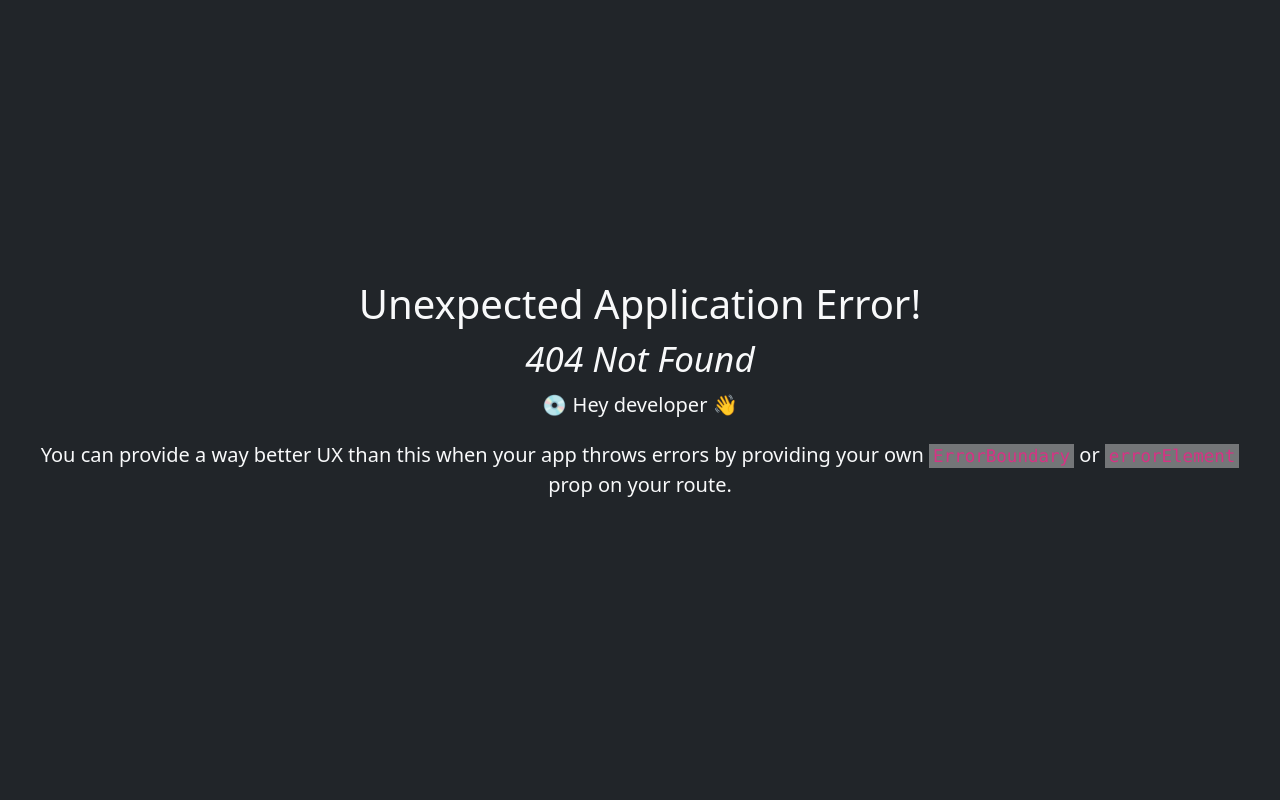
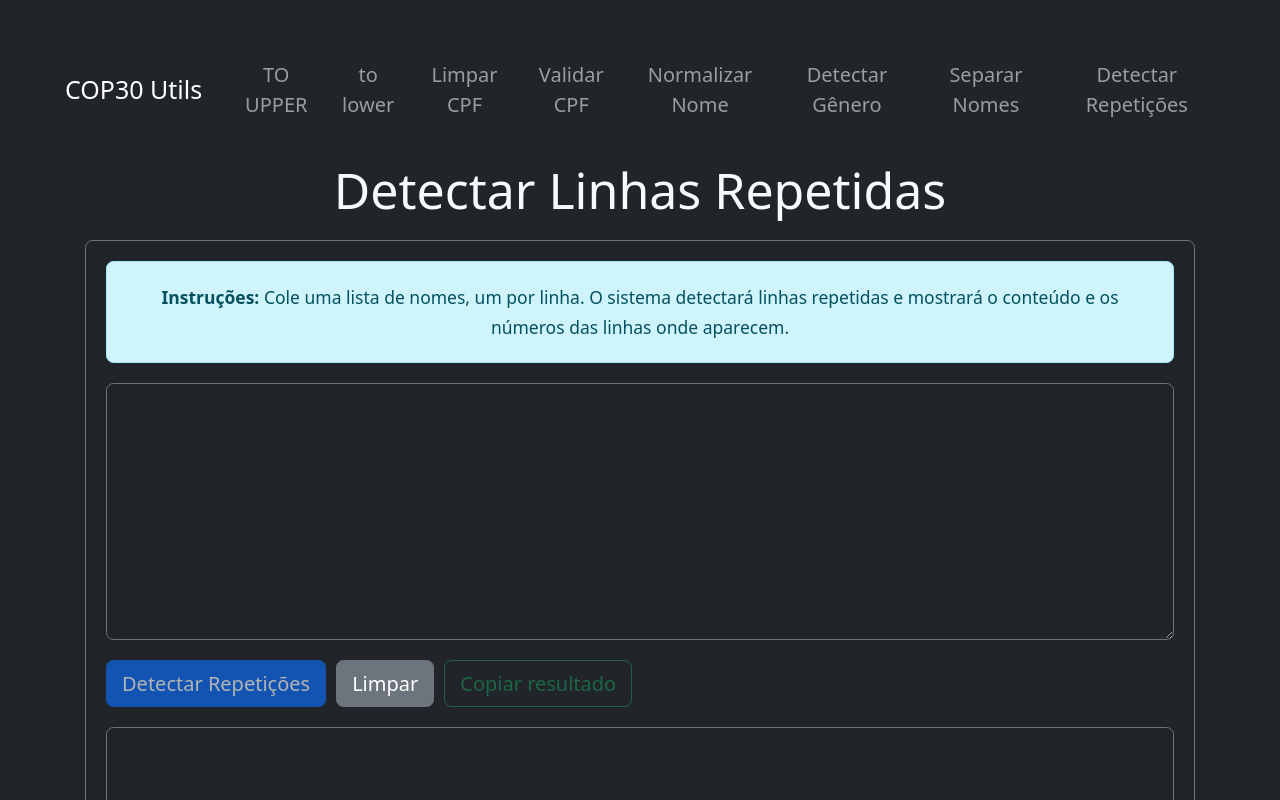
Before and after one commit to cleytonmuto/cop30utils, a React (Vite) app: page /detect-repeats in a window 1280 px wide. Before the commit this address had no page. Shown: the top 800 px of the page. Built offline with nearby package versions, Linux system fonts and the light colour scheme.

Commit message:
feat: detect repetitions inside a list functionality added

```diff
--- a/src/App.tsx
+++ b/src/App.tsx
@@ -43,6 +43,9 @@ function App() {
                             <Link className="nav-link" to="/split-names">
                                 Separar Nomes
                             </Link>
+                            <Link className="nav-link" to="/detect-repeats">
+                                Detectar Repetições
+                            </Link>
                         </div>
                     </div>
                 </div>
--- a/src/main.tsx
+++ b/src/main.tsx
@@ -13,6 +13,7 @@ import ValidateCpf from './pages/ValidateCpf';
 import NormalizeName from './pages/NormalizeName';
 import GenderDetection from './pages/GenderDetection';
 import SplitNames from './pages/SplitNames';
+import DetectRepeats from './pages/DetectRepeats';
 
 const router = createBrowserRouter([
     {
@@ -27,6 +28,7 @@ const router = createBrowserRouter([
             { path: 'normalize-name', element: <NormalizeName /> },
             { path: 'gender-detection', element: <GenderDetection /> },
             { path: 'split-names', element: <SplitNames /> },
+            { path: 'detect-repeats', element: <DetectRepeats /> },
         ],
     },
 ]);
--- /dev/null
+++ b/src/pages/DetectRepeats.tsx
@@ -0,0 +1,129 @@
+import { useState } from 'react';
+
+interface RepeatInfo {
+    content: string;
+    lineNumbers: number[];
+    count: number;
+}
+
+function detectRepeats(inputText: string): RepeatInfo[] {
+    const lines = inputText.split(/\r?\n/);
+    const lineMap = new Map<string, number[]>();
+
+    // Group lines by content and track line numbers
+    lines.forEach((line, index) => {
+        const trimmed = line.trim();
+        if (!trimmed) return; // Skip empty lines
+
+        if (!lineMap.has(trimmed)) {
+            lineMap.set(trimmed, []);
+        }
+        lineMap.get(trimmed)!.push(index + 1); // 1-based line numbers
+    });
+
+    // Filter only repeated lines and format results
+    const repeats: RepeatInfo[] = [];
+    lineMap.forEach((lineNumbers, content) => {
+        if (lineNumbers.length > 1) {
+            repeats.push({
+                content,
+                lineNumbers,
+                count: lineNumbers.length
+            });
+        }
+    });
+
+    // Sort by first occurrence line number
+    return repeats.sort((a, b) => a.lineNumbers[0] - b.lineNumbers[0]);
+}
+
+function DetectRepeats() {
+    const [inputText, setInputText] = useState<string>('');
+    const [outputText, setOutputText] = useState<string>('');
+    const [copied, setCopied] = useState<boolean>(false);
+
+    const handleDetect = () => {
+        const repeats = detectRepeats(inputText);
+
+        if (repeats.length === 0) {
+            setOutputText('Nenhuma linha repetida encontrada.');
+            return;
+        }
+
+        const result = repeats.map(repeat => {
+            const lineNumbersStr = repeat.lineNumbers.join(', ');
+            return `${repeat.content} (linhas: ${lineNumbersStr}, ${repeat.count}x)`;
+        }).join('\n');
+
+        setOutputText(result);
+    };
+
+    const handleClear = () => {
+        setInputText('');
+        setOutputText('');
+        setCopied(false);
+    };
+
+    const handleCopy = async () => {
+        if (!outputText) return;
+        try {
+            await navigator.clipboard.writeText(outputText);
+            setCopied(true);
+            setTimeout(() => setCopied(false), 1500);
+        } catch {}
+    };
+
+    return (
+        <>
+            <h1 className="mb-3">Detectar Linhas Repetidas</h1>
+            <div className="card p-3 bg-dark text-light border-secondary">
+                <div className="alert alert-info mb-3">
+                    <small>
+                        <strong>Instruções:</strong> Cole uma lista de nomes, um por linha.
+                        O sistema detectará linhas repetidas e mostrará o conteúdo e os números das linhas onde aparecem.
+                    </small>
+                </div>
+
+                <textarea
+                    className="form-control bg-dark text-light border-secondary"
+                    value={inputText}
+                    onChange={(e) => setInputText(e.target.value)}
+                    rows={8}
+                    style={{ width: '100%', resize: 'vertical' }}
+                    placeholder="Cole uma lista de nomes, um por linha..."
+                />
+
+                <div className="mt-3 d-flex gap-2">
+                    <button
+                        className="btn btn-primary"
+                        onClick={handleDetect}
+                        disabled={!inputText.trim()}
+                    >
+                        Detectar Repetições
+                    </button>
+                    <button className="btn btn-secondary" onClick={handleClear}>
+                        Limpar
+                    </button>
+                    <button
+                        className="btn btn-outline-success"
+                        onClick={handleCopy}
+                        disabled={!outputText}
+                    >
+                        {copied ? 'Copiado!' : 'Copiar resultado'}
+                    </button>
+                </div>
+
+                <textarea
+                    className="form-control bg-dark text-light border-secondary mt-3"
+                    value={outputText}
+                    readOnly
+                    rows={8}
+                    style={{ width: '100%', resize: 'vertical' }}
+                    placeholder="As linhas repetidas aparecerão aqui com os números das linhas..."
+                />
+            </div>
+        </>
+    );
+}
+
+export default DetectRepeats;
--- a/src/pages/Home.tsx
+++ b/src/pages/Home.tsx
@@ -34,6 +34,9 @@ function Home() {
                 <li>
                     <Link to="/split-names">Separar Nomes</Link>
                 </li>
+                <li>
+                    <Link to="/detect-repeats">Detectar Repetições</Link>
+                </li>
             </ul>
         </div>
     );
```
